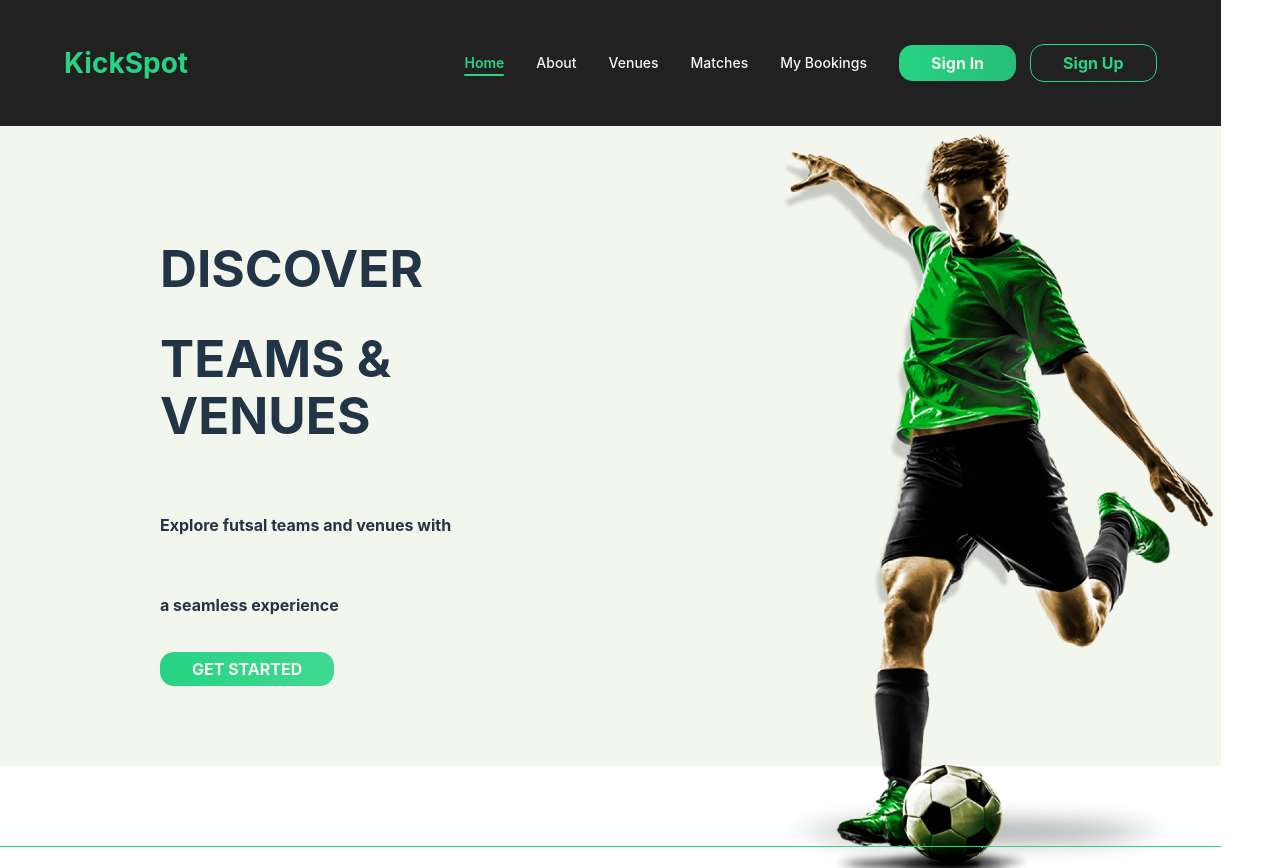
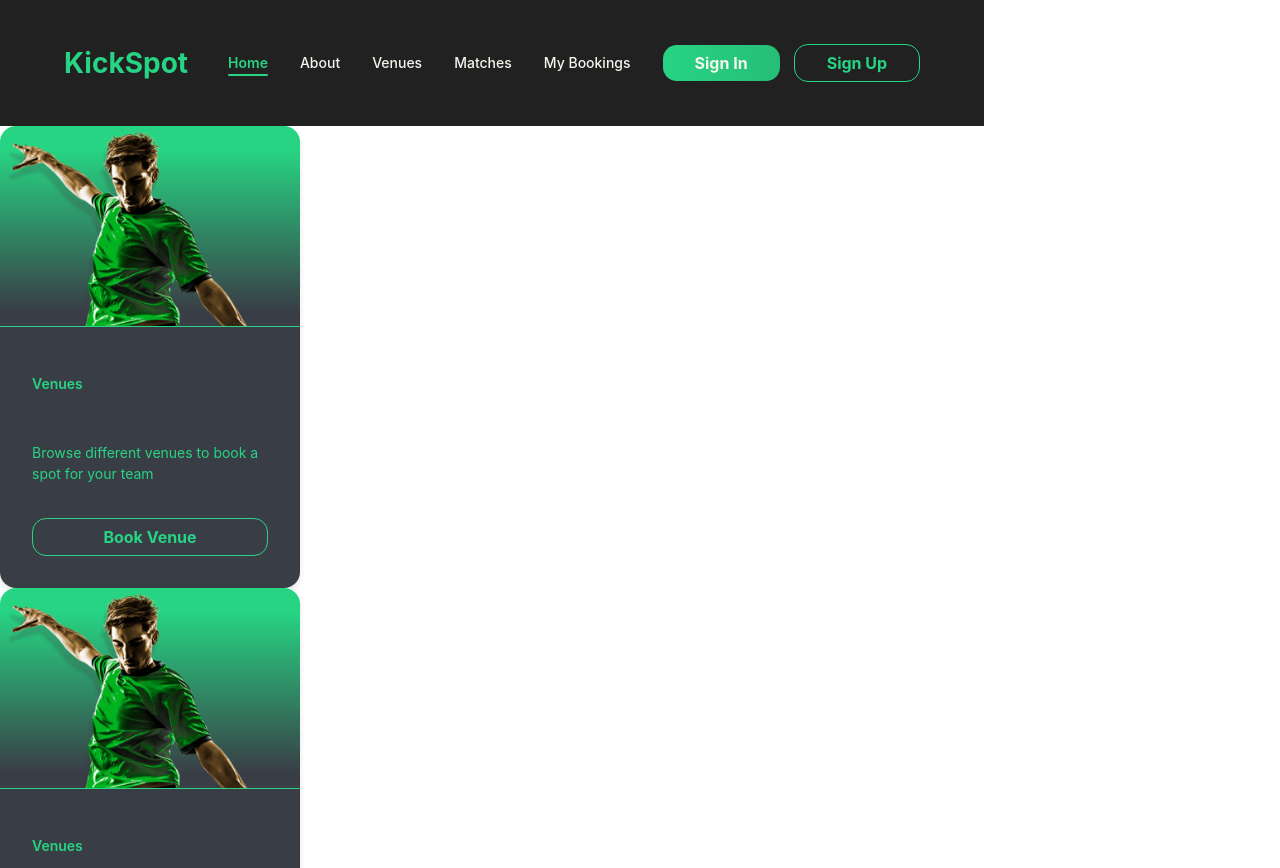
Before and after one commit to BikalRai/advjavaproject-ui, a React (Vite) app: page / in a window 1280 px wide. Shown: the top 868 px of the page. Built offline with nearby package versions, Linux system fonts and the light colour scheme; the HTML template or start-up script is replaced by a standard one.

Commit message:
complete card component

```diff
--- /dev/null
+++ b/src/components/card/Card.jsx
@@ -0,0 +1,32 @@
+import SecondaryButton from "../button/SecondaryButton";
+import PropType from "prop-types";
+import "./card.scss";
+
+const Card = ({
+  imgUrl = "/images/heroimg.png",
+  header = "Venues",
+  desc = "Browse different venues to book a spot for your team",
+  btnText = "Book Venue",
+}) => {
+  return (
+    <div className='card'>
+      <div className='card__img'>
+        <img src={imgUrl} alt={`${header} image`} />
+      </div>
+      <div className='card__details'>
+        <p className='card__details--header'>{header}</p>
+        <p className='card__details--desc'>{desc}</p>
+        <SecondaryButton btnText={btnText} />
+      </div>
+    </div>
+  );
+};
+
+Card.propTypes = {
+  imgUrl: PropType.string,
+  header: PropType.string,
+  desc: PropType.string,
+  btnText: PropType.string,
+};
+
+export default Card;
--- /dev/null
+++ b/src/components/card/card.scss
@@ -0,0 +1,50 @@
+@import "../../assets/scss/variables";
+
+.card {
+  max-width: 300px;
+  background: linear-gradient(180deg, $primary-color 5%, $primary-dark 40%);
+  border-radius: $base-border-radius;
+  box-shadow: 0 4px 6px rgba(0, 0, 0, 0.1);
+  overflow: hidden;
+  transition: $base-transition-spd;
+
+  &:hover {
+    transform: translateY(-5px);
+  }
+
+  .card__img {
+    width: inherit;
+    height: 200px;
+    overflow: hidden;
+    border-bottom: 1px solid $primary-color;
+
+    img {
+      width: 100%;
+      height: 100%;
+      object-fit: cover;
+      object-position: top;
+      transition: $base-transition-spd;
+
+      &:hover {
+        transform: scale(1.1);
+      }
+    }
+  }
+
+  .card__details {
+    padding: $base-normal-padding;
+    color: $primary-color;
+    display: flex;
+    flex-direction: column;
+    gap: $font-size-md;
+
+    &--header {
+      font-size: $font-size-sm;
+      font-weight: 600;
+    }
+
+    &--desc {
+      font-size: $font-size-sm;
+    }
+  }
+}
--- /dev/null
+++ b/src/components/pages/Home.jsx
@@ -0,0 +1,16 @@
+import Card from "../card/Card";
+import "./home.scss";
+
+const Home = () => {
+  return (
+    <div className='home'>
+      <div className='container'>
+        <Card />
+        <Card />
+        <Card />
+      </div>
+    </div>
+  );
+};
+
+export default Home;
--- /dev/null
+++ b/src/components/pages/home.scss
@@ -0,0 +1,2 @@
+@import "../../assets/scss/variables";
+@import "../../assets/scss/container";
--- a/src/components/routes/SiteRoutes.jsx
+++ b/src/components/routes/SiteRoutes.jsx
@@ -1,13 +1,13 @@
 import { Route, Routes } from "react-router-dom";
 import LoginForm from "../form/LoginForm";
 import Register from "../form/Register";
-import Hero from "../hero/Hero";
+import Home from "../pages/Home";
 
 const SiteRoutes = () => {
   return (
     <>
       <Routes>
-        <Route path='/' element={<Hero />} />
+        <Route path='/' element={<Home />} />
         <Route path='/login' element={<LoginForm />} />
         <Route path='/signup' element={<Register />} />
       </Routes>
```
